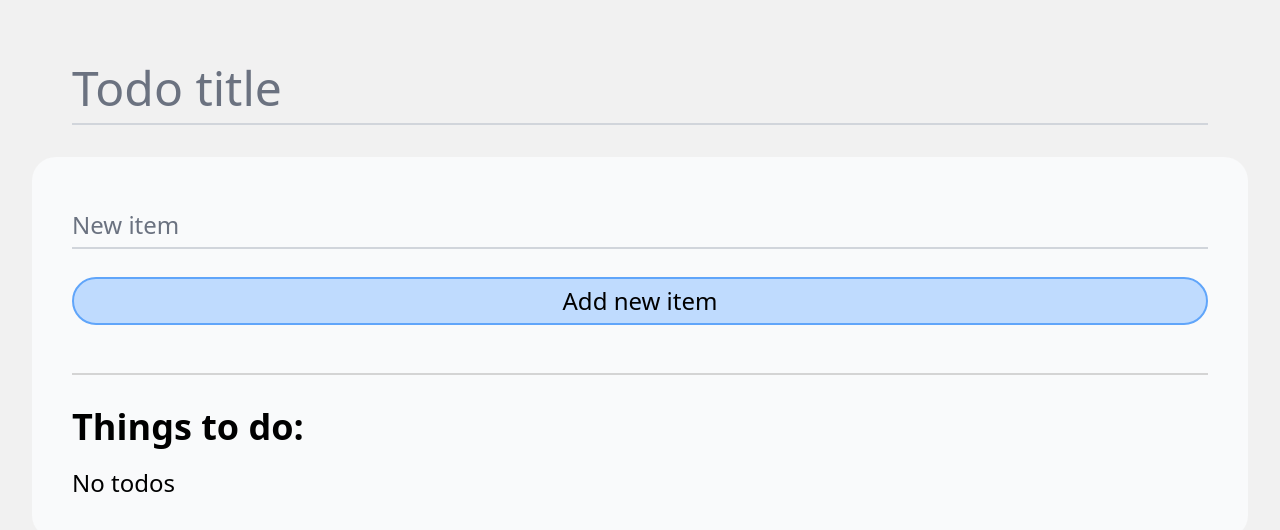
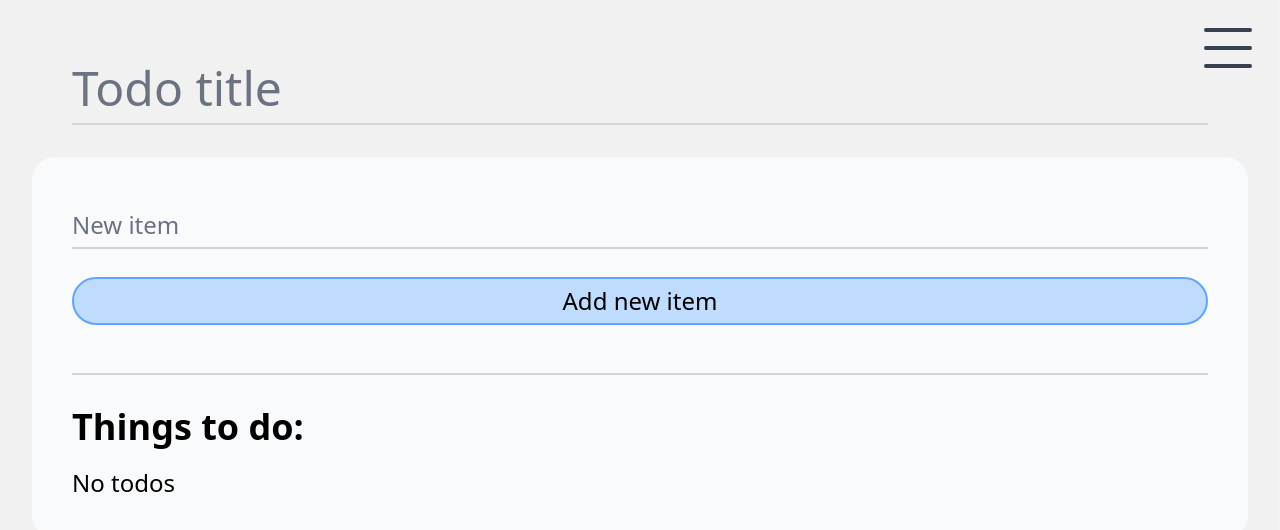
Before and after one commit to femtoF121/my-todo-react-app, a React (Vite) app: page / in a window 1280 px wide. Shown: the top 530 px of the page. Built offline with nearby package versions, Linux system fonts and the light colour scheme.

Commit message:
added burger menu and btn for it

```diff
--- /dev/null
+++ b/src/pages/BurgerMenuButton.jsx
@@ -0,0 +1,14 @@
+import React from "react";
+
+export const BurgerMenuButton = ({ menuActive, setMenuActive }) => {
+  return (
+    <button
+      onClick={() => setMenuActive(!menuActive)}
+      className="mt-7 mr-7 h-10 w-12 fixed right-0 top-0 z-20
+        before:bg-gray-700 before:h-1 before:w-12 before:absolute before:top-0 before:left-0 before:rounded-full
+        after:bg-gray-700 after:h-1 after:w-12 after:absolute after:bottom-0 after:left-0 after:rounded-full"
+    >
+      <div className="h-1 w-12 bg-gray-700 rounded-full" />
+    </button>
+  );
+};
--- /dev/null
+++ b/src/pages/SideMenu.jsx
@@ -0,0 +1,14 @@
+import React from "react";
+
+export const SideMenu = ({ active, setActive, items }) => {
+  return (
+    <div
+      className={
+        "fixed z-10 right-0 top-0 h-full w-full flex justify-end transition-all duration-300 ease-in-out" +
+        (active ? " backdrop-blur-[3px]" : " translate-x-1/3")
+      }
+    >
+      <div className="flex w-1/3 h-full bg-white"></div>
+    </div>
+  );
+};
--- a/src/pages/TodoApp.jsx
+++ b/src/pages/TodoApp.jsx
@@ -2,8 +2,11 @@ import React, { useEffect, useState } from "react";
 import { TodoAddItemForm } from "./TodoAddItemForm";
 import { TodoTitleInput } from "./TodoTitleInput";
 import { TodoList } from "./TodoList";
+import { BurgerMenuButton } from "./BurgerMenuButton";
+import { SideMenu } from "./SideMenu";
 
 export function TodoApp() {
+  const [menuActive, setMenuActive] = useState(false);
   const [todoList, setTodoList] = useState(() => {
     const localValueList = localStorage.getItem("LISTS");
     if (localValueList == null)
@@ -53,6 +56,13 @@ export function TodoApp() {
 
   return (
     <>
+      <BurgerMenuButton menuActive={menuActive} setMenuActive={setMenuActive} />
+      <SideMenu
+        active={menuActive}
+        setActive={setMenuActive}
+        items={todoList}
+      />
+      <div>
         <TodoTitleInput onChange={changeTodoList} listTitle={todoList.title} />
         <div className="w-full rounded-3xl p-10 bg-gray-50 text-2xl">
           <TodoAddItemForm onSubmit={addTodo} />
@@ -63,6 +73,7 @@ export function TodoApp() {
             deleteTodo={deleteTodo}
           />
         </div>
+      </div>
     </>
   );
 }
```
Lines whose indentation alone changed are shown as unchanged.
